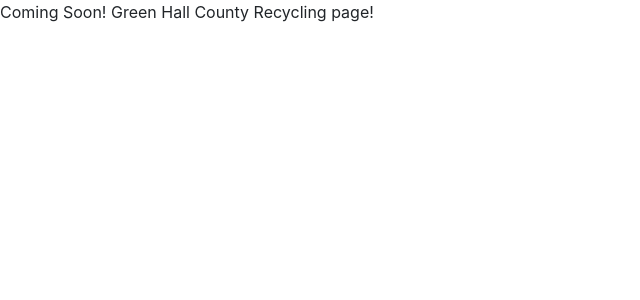
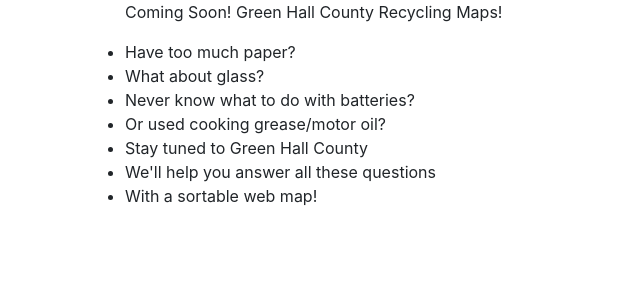
Before and after one commit to Roylaffman/env_hall, a Django app: template apps/green/templates/green/main.html in a window 1280 px wide. Shown: the top 300 px of the page, without its empty margins (0-640 px from the left). Run offline with Django 3.2, Linux system fonts and the light colour scheme; the template is opened without the code that fills it, so the values that code supplies are empty; some libraries are stand-ins or nearby versions.

Commit message:
Tested bootstrap
I added some basic bootstrap to main html in order to test out that the bootstrap links and script lines were working correctly.  Added a tiny bit of content to the block content in order to check inheritance as well.

```diff
--- a/apps/green/templates/green/main.html
+++ b/apps/green/templates/green/main.html
@@ -4,5 +4,34 @@
 {% block title %}Green Hall Co.{% endblock %}
 
 {% block content %}
-    <p>Coming Soon! Green Hall County Recycling page!</p>
+
+    <div class="container">
+	<div class="row clearfix">
+		<div class="col-md-12 column">
+			<ul><p>Coming Soon! Green Hall County Recycling Maps!</p>
+				<li>
+					Have too much paper?
+				</li>
+				<li>
+					What about glass?
+				</li>
+				<li>
+					Never know what to do with batteries?
+				</li>
+				<li>
+					Or used cooking grease/motor oil?
+				</li>
+				<li>
+					Stay tuned to Green Hall County
+				</li>
+				<li>
+					We'll help you answer all these questions
+				</li>
+				<li>
+					With a sortable web map!
+				</li>
+			</ul>
+		</div>
+	</div>
+</div>
 {% endblock %}
```
